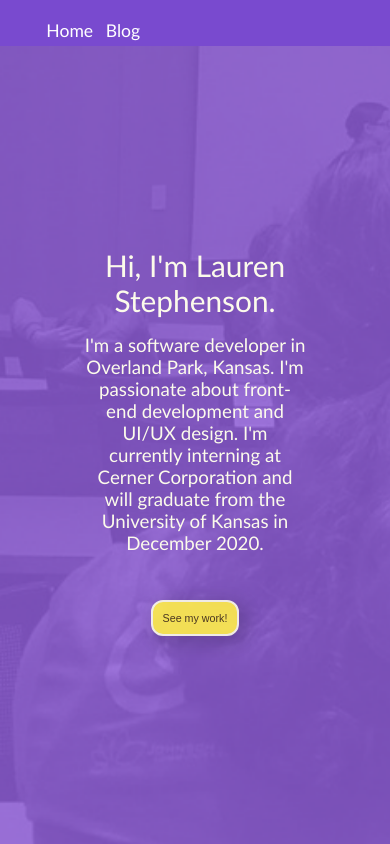
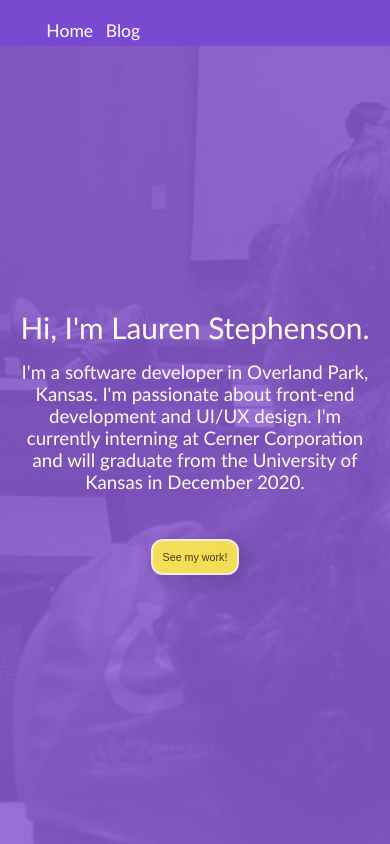
Before and after one commit to CompSciLauren/compscilauren.github.io, a React (Create React App) app: page / in a window 390 px wide. Built offline with nearby package versions, Linux system fonts and the light colour scheme.

Commit message:
Improve mobile friendliness for portfolio page

```diff
--- a/src/blog/blog.css
+++ b/src/blog/blog.css
@@ -159,7 +159,6 @@ blockquote.classyStyle span {
 @media screen and (max-width: 860px) {
   .blog-page-wrap {
     width: 76%;
-    border: 2px solid pink;
   }
 }
 
--- a/src/home/home.css
+++ b/src/home/home.css
@@ -142,6 +142,75 @@
   margin-right: 30px;
 }
 
+@media screen and (max-width: 1660px) {
+  .Page-wrap {
+    margin: auto;
+    width: 72%;
+  }
+}
+
+@media screen and (max-width: 1500px) {
+  .Page-wrap {
+    margin: auto;
+    width: 80%;
+  }
+}
+
+@media screen and (max-width: 1400px) {
+  .Page-wrap {
+    margin: auto;
+    width: 84%;
+  }
+  .communityImpactImg {
+    width: 460px;
+    margin-right: 0px;
+  }
+}
+
+@media screen and (max-width: 1300px) {
+  .Page-wrap {
+    margin: auto;
+    width: 88%;
+  }
+  .communityImpactImg {
+    width: 400px;
+    margin-right: 0px;
+  }
+}
+
+@media screen and (max-width: 1180px) {
+  .Page-wrap {
+    margin: auto;
+    width: 96%;
+  }
+  .communityImpactImg {
+    width: 400px;
+    margin-right: 0px;
+  }
+}
+
+@media screen and (max-width: 1080px) {
+  .Page-wrap {
+    margin: auto;
+    width: 100%;
+  }
+  .communityImpactImg {
+    width: 400px;
+    margin-right: 0px;
+  }
+}
+
+@media screen and (max-width: 980px) {
+  .Page-wrap {
+    margin: auto;
+    width: 100%;
+  }
+  .communityImpactImg {
+    width: 400px;
+    margin-right: 0px;
+  }
+}
+
 @media screen and (max-width: 800px) {
   .communityImpactImg {
     width: 300px;
--- a/src/styles/award.css
+++ b/src/styles/award.css
@@ -28,3 +28,9 @@
 .award-grid-item-text {
   transform: rotate(-45deg);
 }
+
+@media screen and (max-width: 1080px) {
+  .award-grid-container {
+    grid-template-columns: repeat(auto-fit, minmax(540px, 1fr));
+  }
+}
--- a/src/styles/skillset.css
+++ b/src/styles/skillset.css
@@ -33,7 +33,7 @@
   width: auto;
 }
 
-@media screen and (max-width: 800px) {
+@media screen and (max-width: 1080px) {
   .skill-list {
     flex-direction: column;
   }
```
